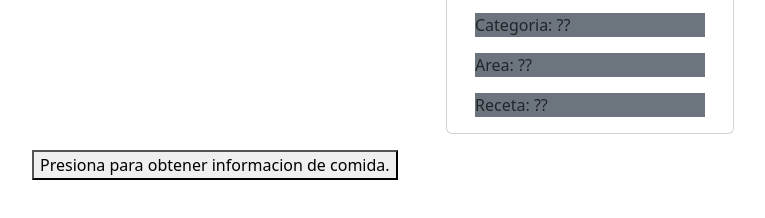
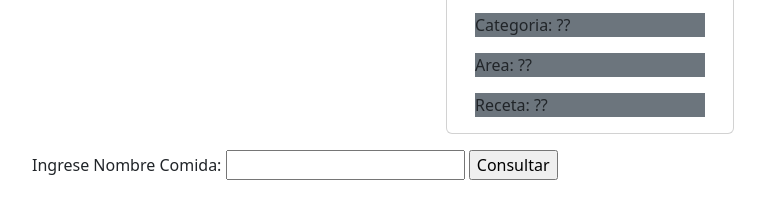
Before and after one commit to Alvaro77778/ejerciciosApiYGitHub, a plain HTML site: page index.html in a window 1280 px wide. Shown: the part 68-286 px from the top of the page, without its empty margins (50-815 px from the left). Drawn offline with nearby package versions, Linux system fonts and the light colour scheme.

Commit message:
version final

```diff
--- a/assets/js/script.js
+++ b/assets/js/script.js
@@ -1,5 +1,12 @@
-let obtenerInfoComida = () => {
-    fetch("https://www.themealdb.com/api/json/v1/1/search.php?s=Brie%20wrapped%20in%20prosciutto%20&%20brioche")
+const consultarComida = () => {
+
+    // extraer el nombre proporcionado
+    let nombreParaConsultar = document.getElementById('nombreProporcionado').value;
+
+    // configuramos el endpoint a consultar concatenando el endpoint original con el nombre proporcionado
+    let endpoint = 'https://www.themealdb.com/api/json/v1/1/search.php?s='+nombreParaConsultar;
+
+    fetch(endpoint)
     .then(response => response.json())
     .then(datos =>{
         let infoTituloComida = datos.meals[0].strMeal;
--- a/index.html
+++ b/index.html
@@ -21,7 +21,11 @@
                 </div>
             </div>
     </div>
-      <button onclick="obtenerInfoComida()">Presiona para obtener informacion de comida.</button>
+    <form action="" method="GET">
+        <label for="nombreProporcionado">Ingrese Nombre Comida:</label>
+        <input type="text" value="" id="nombreProporcionado">
+        <input type="button" value="Consultar" onclick="consultarComida()">
+    </form>
     </div>
     <script src="assets/js/script.js"></script>
 
```
